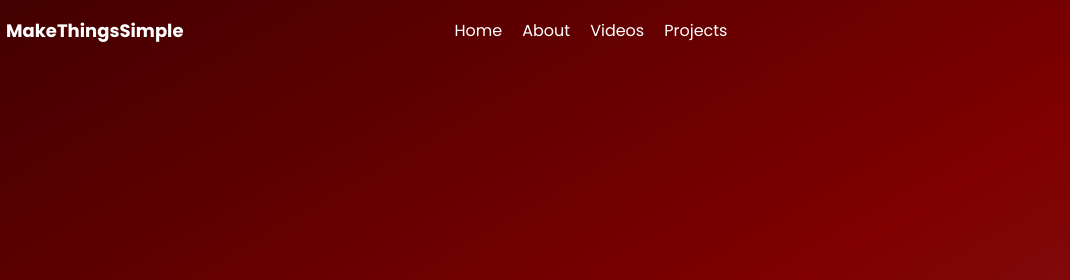
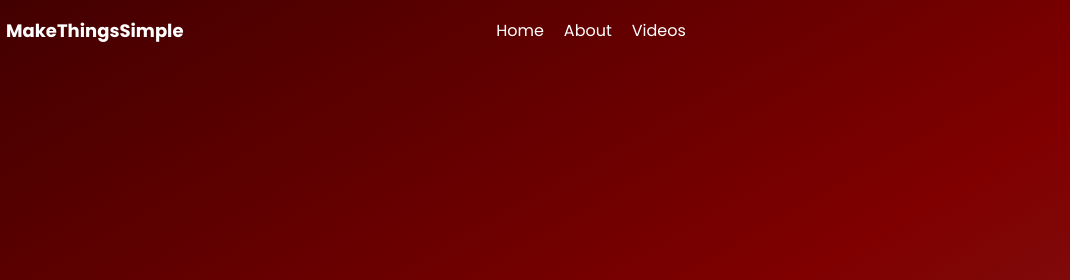
Before and after one commit to makethingssimple241/makethingssimple241.github.io, a plain HTML site: page index.html in a window 1280 px wide. Shown: the top 280 px of the page, 49-1119 px from the left. Drawn offline with Linux system fonts and the light colour scheme; a web font is replaced by a local one.

Commit message:
Updated index.html.

```diff
--- a/index.html
+++ b/index.html
@@ -39,9 +39,6 @@
 			</li>
 			<li>
 				<a href="videos.html">Videos</a>
-			</li>
-			<li>
-				<a href="projects.html">Projects</a>
 			</li>
 		</ul>
 		<div class="socialLinks navBarSocialLinks">
@@ -127,9 +124,6 @@
 					<li>
 						<a href="videos.html">Videos</a>
 					</li>
-					<li>
-						<a href="projects.html">Projects</a>
-					</li>
 				</ul>
 				<div class="socialLinks navBarSocialLinks">
 					<a href="https://youtube.com/@MakeThingsSimple" target="_blank">
```
